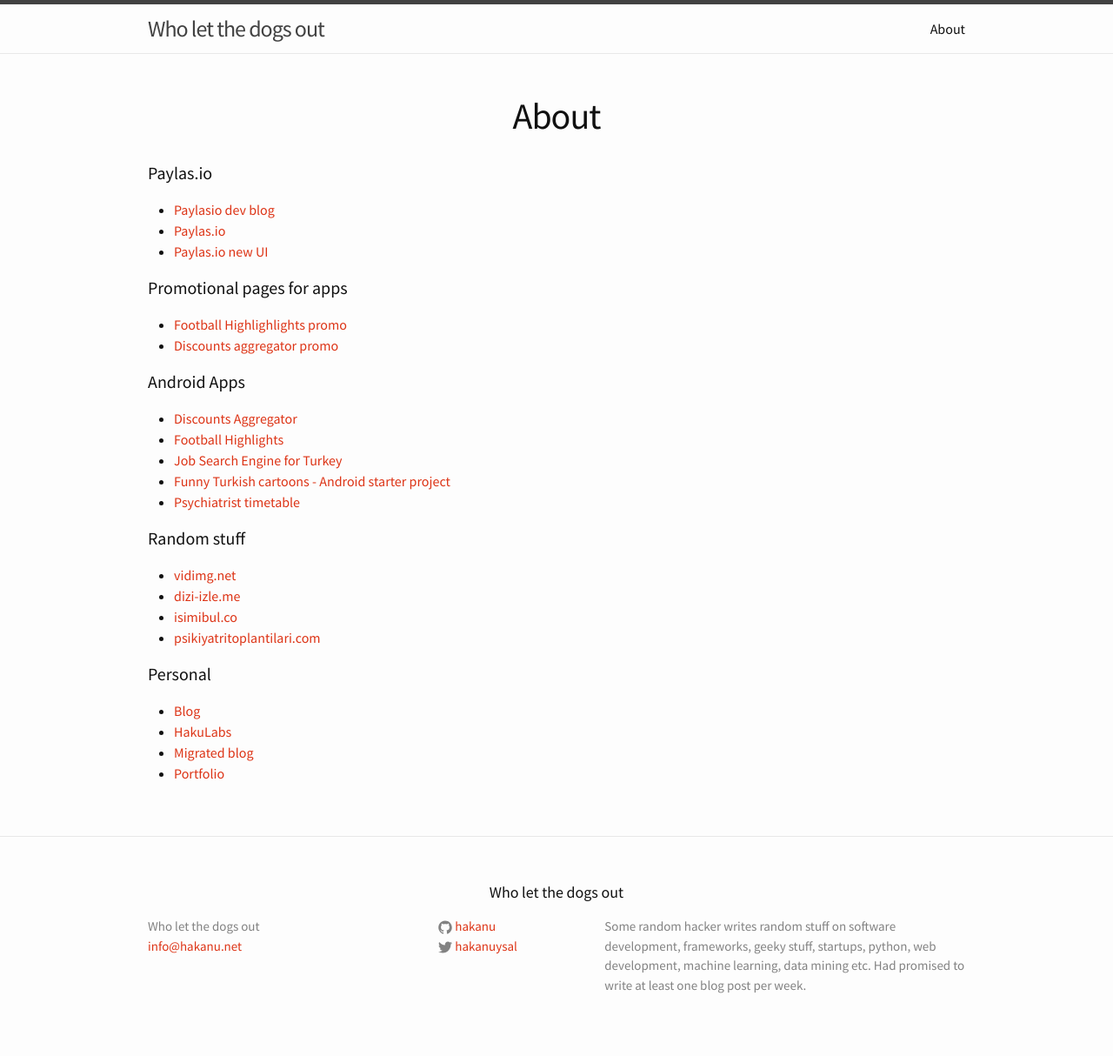
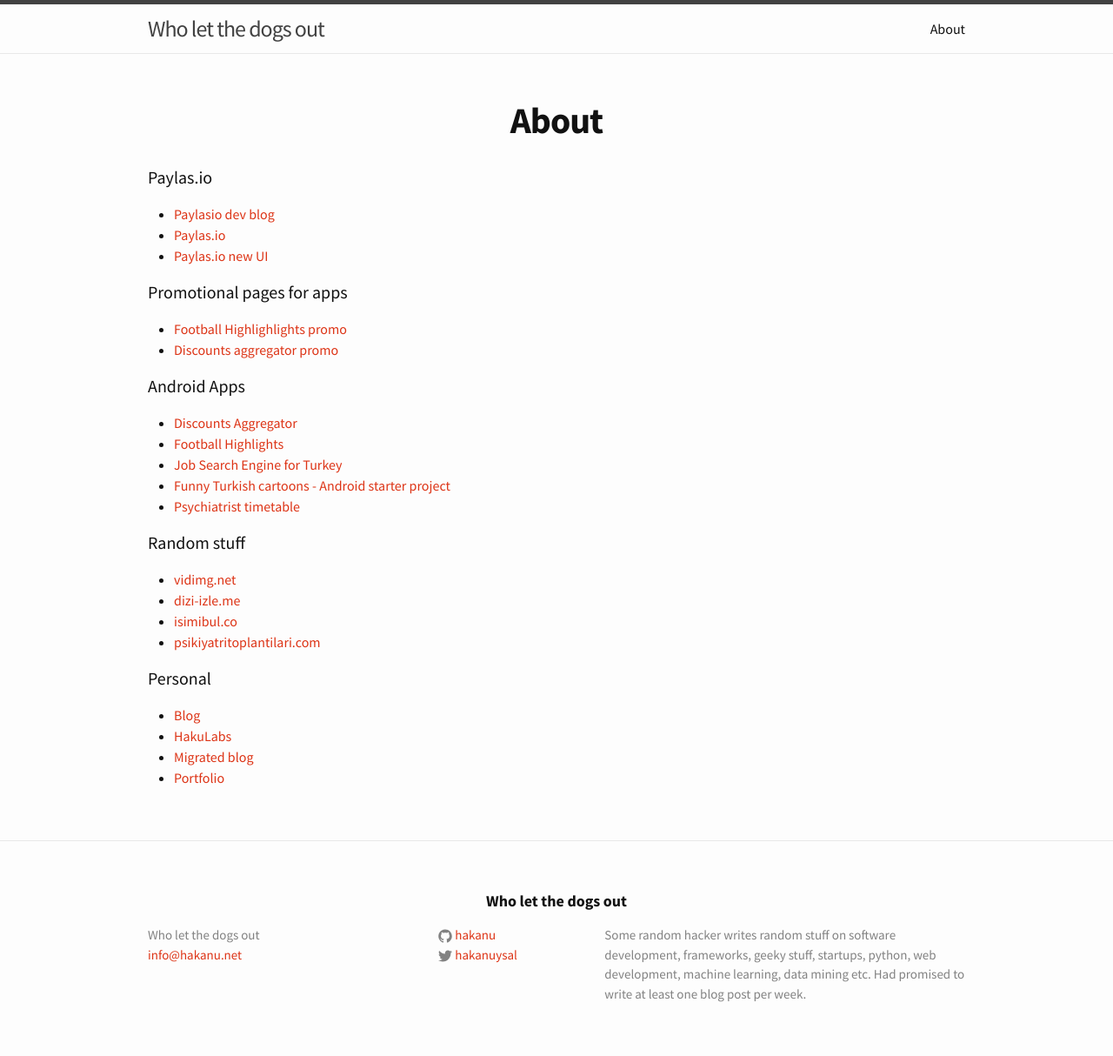
Before and after one commit to hakanu/blog, a Jekyll site: the page built from about.md, in a window 1280 px wide. Shown: the whole page at 87% size. Built offline with Jekyll 4.4.1, drawn with Linux system fonts in a browser that asks for light colours.

Commit message:
Heavier headings, more whitespace

```diff
--- a/_sass/_base.scss
+++ b/_sass/_base.scss
@@ -86,9 +86,9 @@
 }
 
 h1, h2, h3 {
-    font-weight: 300;
+    font-weight: 600;
     text-align: center;
-    margin-top: 20px;
+    margin-top: 25px;
 }
 
 
--- a/_sass/_layout.scss
+++ b/_sass/_layout.scss
@@ -249,6 +249,7 @@
 }
 
 .pagination {
+  margin-top: 25px;
   text-align: center;
 }
 
--- a/index.html
+++ b/index.html
@@ -15,7 +15,7 @@
       <p class="post-meta">{{ post.date }}</p>
     </div><br />
     <div class="content">
-      {% if post.description %}{{ post.description  | strip_html | strip_newlines | truncate: 450 }}{% else %}{{ post.content | strip_html | strip_newlines | truncate: 450 }}{% endif %}
+      {% if post.description %}{{ post.description  | strip_html | strip_newlines | truncate: 550 }}{% else %}{{ post.content | strip_html | strip_newlines | truncate: 550 }}{% endif %}
     </div>
   {% endfor %}
 
```
